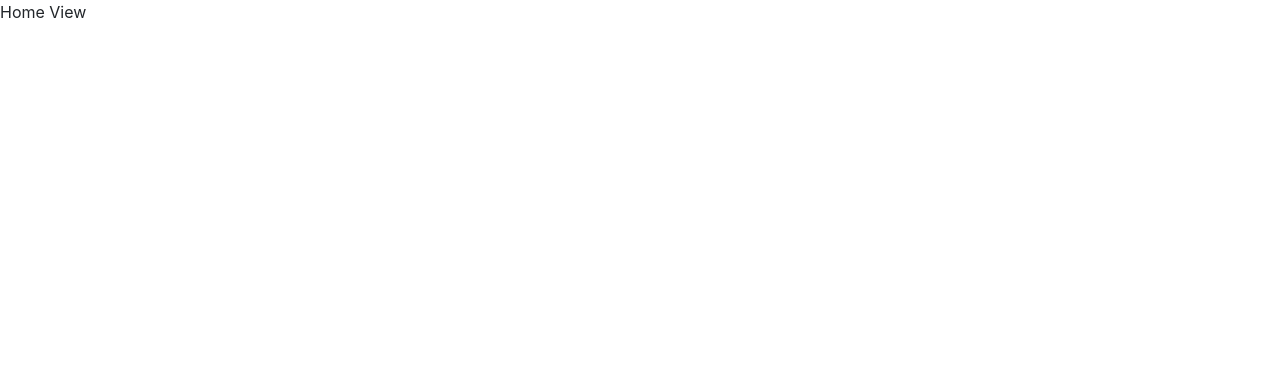
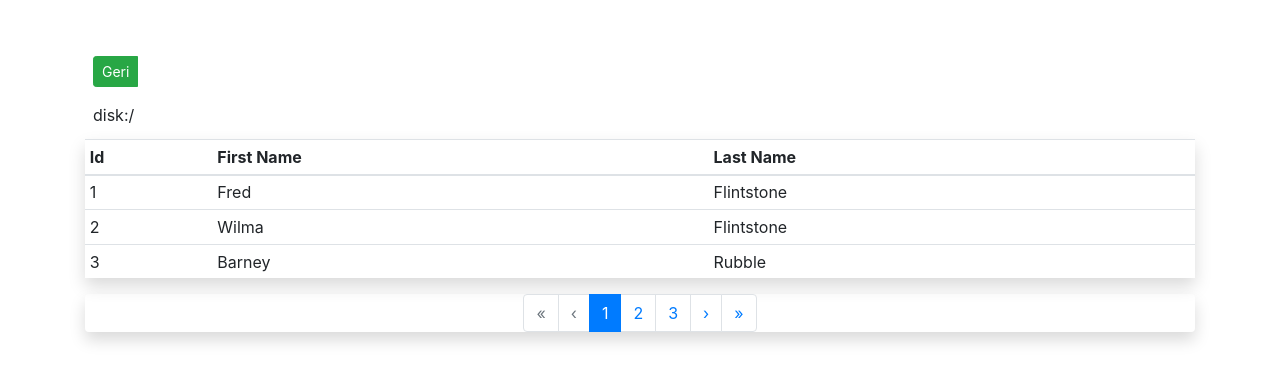
Before and after one commit to bgryks18/yandex-api, a Vue app: page / in a window 1280 px wide. Shown: the top 382 px of the page. Built offline with nearby package versions, Linux system fonts and the light colour scheme.

Commit message:
pagination yapısı hazırlandı

```diff
--- a/src/views/HomeView.vue
+++ b/src/views/HomeView.vue
@@ -1,12 +1,70 @@
 <template>
-  <div class="home">
-    Home View
+  <div class="home py-5">
+    <b-container>
+      <div class="mb-1 p-2">
+        <b-input-group
+          class="mb-3"
+          type="number"
+          min="1"
+        >
+          <b-input-group-prepend>
+            <b-button
+              size="sm"
+              text="Button"
+              variant="success"
+              ><i class="fas fa-arrow-left"></i>Geri</b-button
+            >
+          </b-input-group-prepend>
+        </b-input-group>
+        <span>disk:/</span>
+      </div>
+      <b-table
+        :items="items"
+        stacked="md"
+        :fields="[]"
+        show-empty
+        small
+        class="files-table shadow"
+        id="filesTable"
+        :per-page="perPage"
+        :current-page="currentPage"
+        empty-text="Burayı yapan çok tembel, hiçbir şey yüklememiş!"
+      >
+      </b-table>
+
+      <b-pagination
+        v-model="currentPage"
+        :total-rows="rows"
+        :per-page="perPage"
+        align="center"
+        class="shadow"
+      ></b-pagination>
+    </b-container>
   </div>
 </template>
-
 <script>
-
-export default {
-  name: 'HomeView',
-}
+  export default {
+    data() {
+      return {
+        perPage: 3,
+        currentPage: 1,
+        items: [
+          { id: 1, first_name: 'Fred', last_name: 'Flintstone' },
+          { id: 2, first_name: 'Wilma', last_name: 'Flintstone' },
+          { id: 3, first_name: 'Barney', last_name: 'Rubble' },
+          { id: 4, first_name: 'Betty', last_name: 'Rubble' },
+          { id: 5, first_name: 'Pebbles', last_name: 'Flintstone' },
+          { id: 6, first_name: 'Bamm Bamm', last_name: 'Rubble' },
+          { id: 7, first_name: 'The Great', last_name: 'Gazzoo' },
+          { id: 8, first_name: 'Rockhead', last_name: 'Slate' },
+          { id: 9, first_name: 'Pearl', last_name: 'Slaghoople' }
+        ]
+      }
+    },
+    computed: {
+      rows() {
+        return this.items.length
+      }
+    }
+  }
 </script>
```
Also changed, not shown: src/style/style.scss (added).
